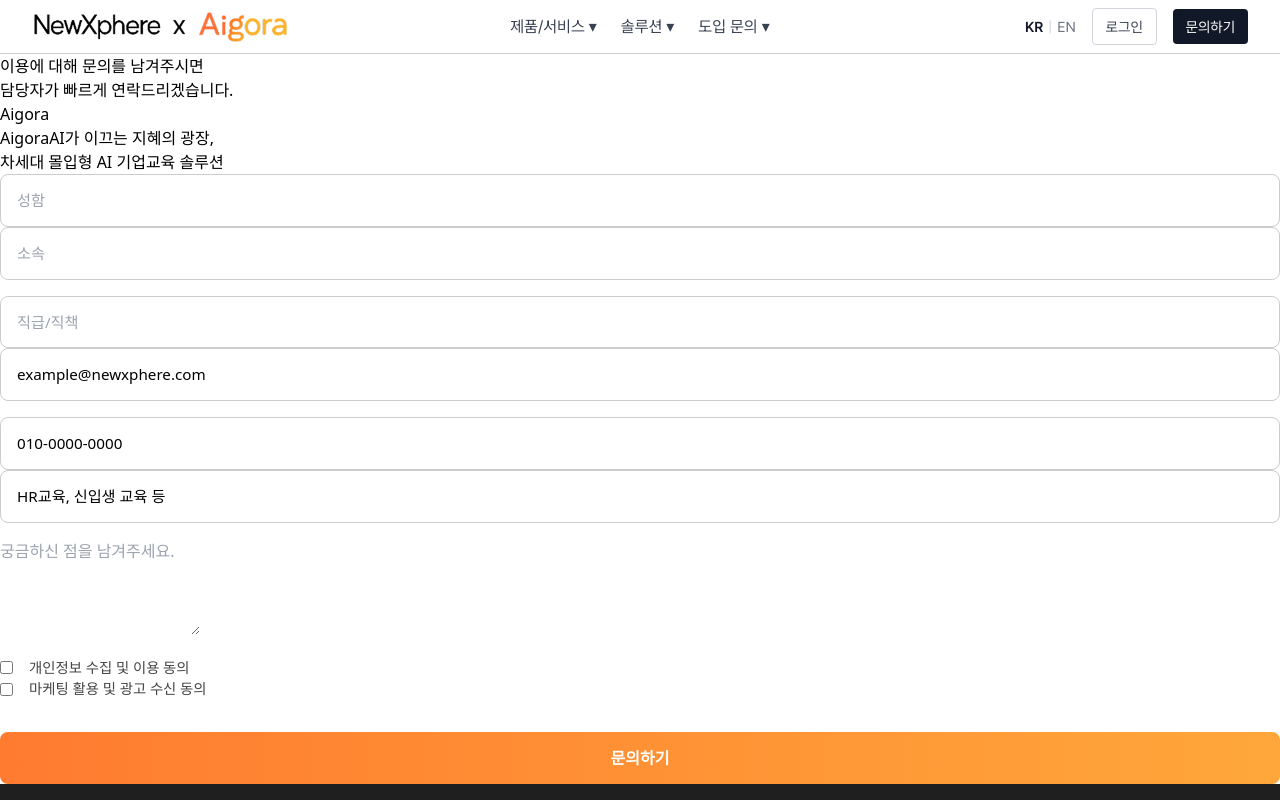
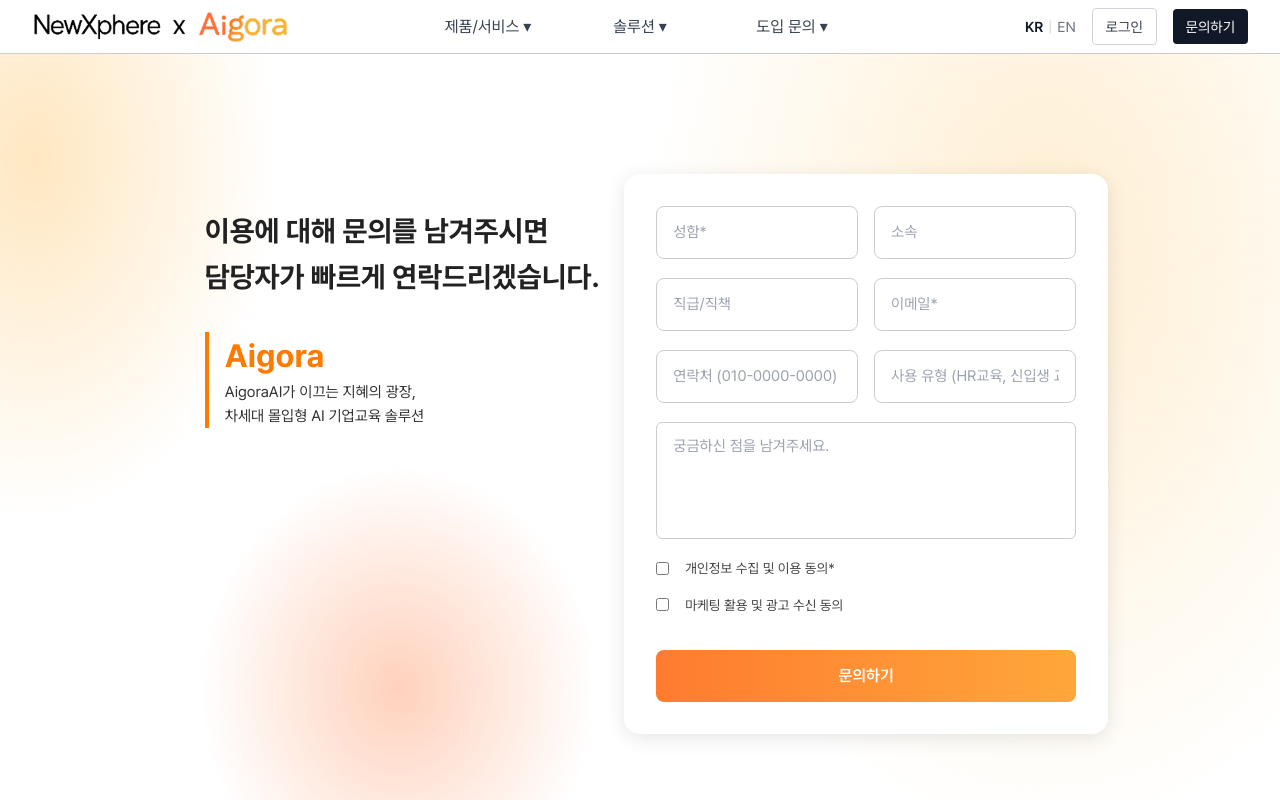
Before and after one commit to imNaNye/AigoraWeb, a React (Vite) app in the folder client/: page /introduction/inquiry in a window 1280 px wide. Shown: the top 800 px of the page. Built offline with nearby package versions, Linux system fonts and the light colour scheme.

Commit message:
[feat] add inquiry form

```diff
--- a/client/src/components/Navbar.css
+++ b/client/src/components/Navbar.css
@@ -62,6 +62,7 @@
   font-size: 1rem;
   color: #374151;
   cursor: pointer;
+  width: 8rem;
 }
 
 .dropdown-button:hover {
--- a/client/src/pages/BrochureForm.jsx
+++ b/client/src/pages/BrochureForm.jsx
@@ -19,10 +19,14 @@
   return (
   <div className="brochure-form">
     <form onSubmit={handleSubmit(onSubmit)}>
-      <input {...register("client_name")} type="text" placeholder="성함" required />
+      <input {...register("client_name")} type="text" placeholder="성함*" required />
       <input {...register("organization")} type="text" placeholder="소속" />
       <input {...register("job_grade")} type="text" placeholder="직급" />
-      <input {...register("email")} placeholder="이메일" required type="email" />
+      <input {...register("email")} placeholder="이메일*" required type="email" />
+      <label>
+            <input type="checkbox" required/>
+            개인정보 수집 및 이용 동의*
+          </label>
       <label>
         <input type="checkbox" {...register("opt_in")} />
         마케팅 활용 및 광고 수신 동의
--- a/client/src/pages/Inquiry.jsx
+++ b/client/src/pages/Inquiry.jsx
@@ -1,4 +1,5 @@
 import InquiryForm from './InquiryForm';
+import './inquiry.css';
 
 export default function Inquiry() {
   return (
--- a/client/src/pages/InquiryForm.jsx
+++ b/client/src/pages/InquiryForm.jsx
@@ -1,29 +1,47 @@
+import { useForm } from "react-hook-form";
+import axios from "axios";
+
+
 export default function InquiryForm() {
+  const { register, handleSubmit, reset } = useForm();
+
+  const onSubmit = async (data) => {
+    try {
+      await axios.post("http://localhost:4000/api/inquiry", data);
+      alert("제출이 완료되었습니다.");
+      reset();
+    } catch (err) {
+      alert("오류가 발생했습니다.");
+      console.error(err);
+    }
+  };
+
+
   return (
     <div className="inquiry-form">
-      <form>
+      <form onSubmit={handleSubmit(onSubmit)}>
         <div className="form-row">
-          <input type="text" placeholder="성함" />
-          <input type="text" placeholder="소속" />
+          <input {...register("client_name")} type="text" placeholder="성함*" required/>
+          <input {...register("organization")} type="text" placeholder="소속" />
         </div>
         <div className="form-row">
-          <input type="text" placeholder="직급/직책" />
-          <input type="email" placeholder="이메일" defaultValue="example@newxphere.com" />
+          <input {...register("job_grade")} type="text" placeholder="직급/직책" />
+          <input {...register("email")} type="email" placeholder="이메일*" required/>
         </div>
         <div className="form-row">
-          <input type="text" placeholder="연락처" defaultValue="010-0000-0000" />
-          <input type="text" placeholder="사용 유형" defaultValue="HR교육, 신입생 교육 등" />
+          <input {...register("contact")} type="text" placeholder="연락처 (010-0000-0000)" />
+          <input {...register("`usage`")} type="text" placeholder="사용 유형 (HR교육, 신입생 교육 등)" />
         </div>
         <div className="form-row">
-          <textarea placeholder="궁금하신 점을 남겨주세요." rows={4}></textarea>
+          <textarea {...register("inquiry_message")} placeholder="궁금하신 점을 남겨주세요." rows={4}></textarea>
         </div>
         <div className="form-row checkbox-row">
           <label>
-            <input type="checkbox" />
-            개인정보 수집 및 이용 동의
+            <input type="checkbox" required/>
+            개인정보 수집 및 이용 동의*
           </label>
           <label>
-            <input type="checkbox" />
+            <input {...register("opt_in")} type="checkbox" />
             마케팅 활용 및 광고 수신 동의
           </label>
         </div>
--- /dev/null
+++ b/client/src/pages/inquiry.css
@@ -0,0 +1,111 @@
+@font-face {
+  font-family: "Pretendard Variable";
+  src: url("/assets/fonts/PretendardVariable.woff2") format("woff2-variations");
+  font-weight: 45 920;
+  font-style: normal;
+  font-display: swap;
+}
+
+.inquiry-page {
+  display: flex;
+  justify-content: space-between;
+  align-items: center;
+  padding: 4rem 6rem;
+  background: url('/assets/images/background.png') no-repeat center center;
+  background-size: cover;
+  min-height: 100vh;
+  box-sizing: border-box;
+  font-family: "Pretendard Variable";
+}
+
+.inquiry-description {
+  flex: 1;
+  max-width: 500px;
+  margin-left: 10%;
+  margin-bottom: 25%;
+}
+
+.inquiry-description h2 {
+  font-size: 1.8rem;
+  font-weight: 700;
+  line-height: 1.6;
+  margin-bottom: 2rem;
+  color: #222;
+}
+
+.inquiry-logo-box {
+  border-left: 4px solid #FF7A00;
+  padding-left: 1rem;
+}
+
+.inquiry-logo {
+  font-size: 2rem;
+  font-weight: bold;
+  color: #FF7A00;
+}
+
+.inquiry-logo-box p {
+  font-size: 0.95rem;
+  color: #333;
+  line-height: 1.6;
+}
+
+/* InquiryForm styles */
+.inquiry-form {
+  flex: 1;
+  max-width: 600px;
+  padding: 2rem;
+  background-color: white;
+  border-radius: 16px;
+  box-shadow: 0 4px 20px rgba(0,0,0,0.1);
+  margin-right: 7%;
+}
+
+.inquiry-form form {
+  display: flex;
+  flex-direction: column;
+  gap: 1.2rem;
+}
+
+.form-row {
+  display: flex;
+  gap: 1rem;
+}
+
+.form-row input,
+.form-row textarea {
+  flex: 1;
+  padding: 0.75rem 1rem;
+  font-size: 0.95rem;
+  border: 1px solid #ccc;
+  border-radius: 6px;
+}
+
+textarea {
+  resize: none;
+}
+
+.checkbox-row {
+  flex-direction: column;
+  align-items: flex-start;
+}
+
+.checkbox-row label {
+  font-size: 0.85rem;
+  color: #444;
+}
+
+button[type="submit"] {
+  padding: 0.9rem;
+  background: linear-gradient(90deg, #FF7A00, #FFAA4D);
+  border: none;
+  border-radius: 8px;
+  font-size: 1rem;
+  color: white;
+  font-weight: bold;
+  cursor: pointer;
+}
+
+button[type="submit"]:hover {
+  background: linear-gradient(90deg, #FF9900, #FFC266);
+}
```
Also changed, not shown: 2 other files (tests, documents, lock files or other folders).
